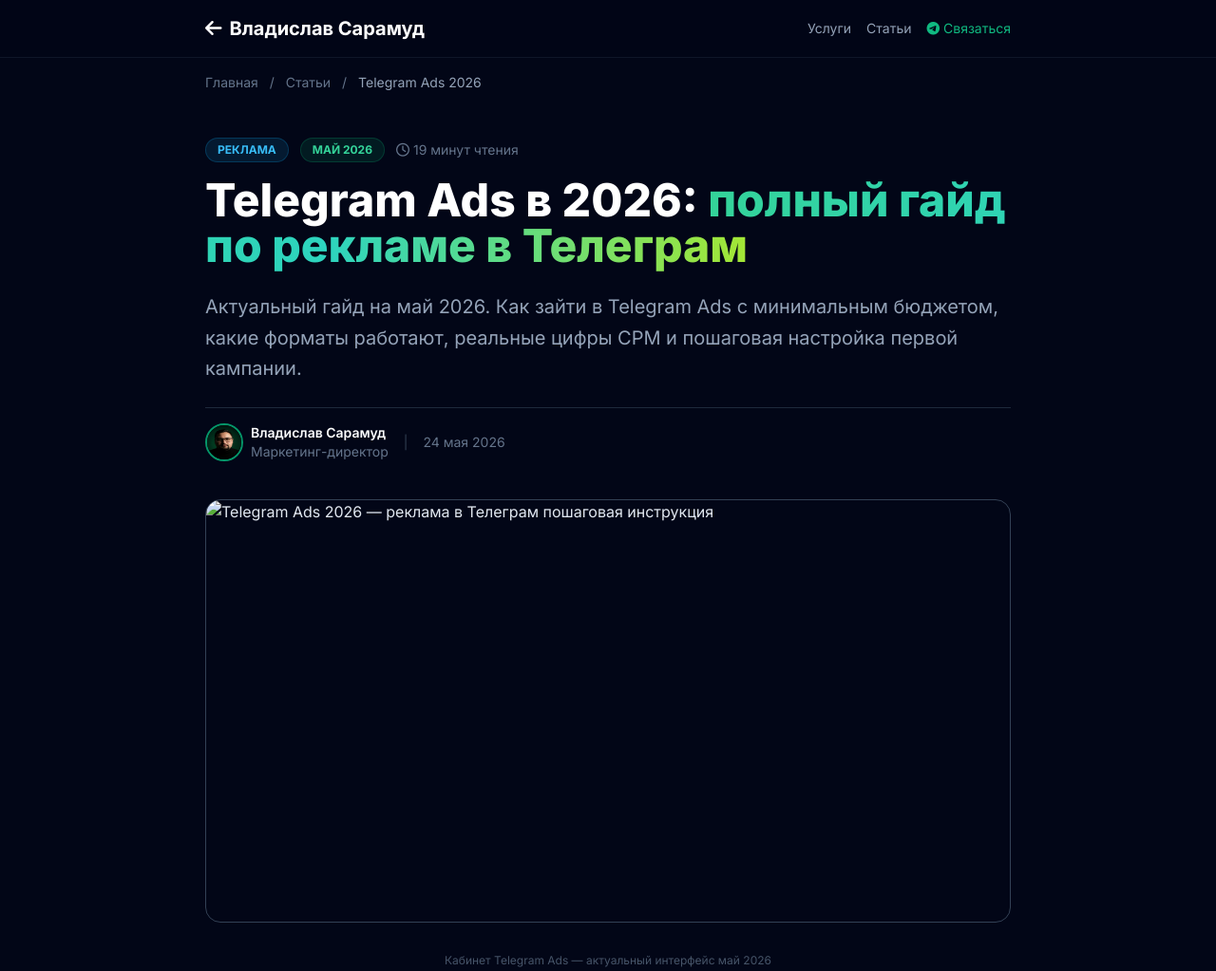
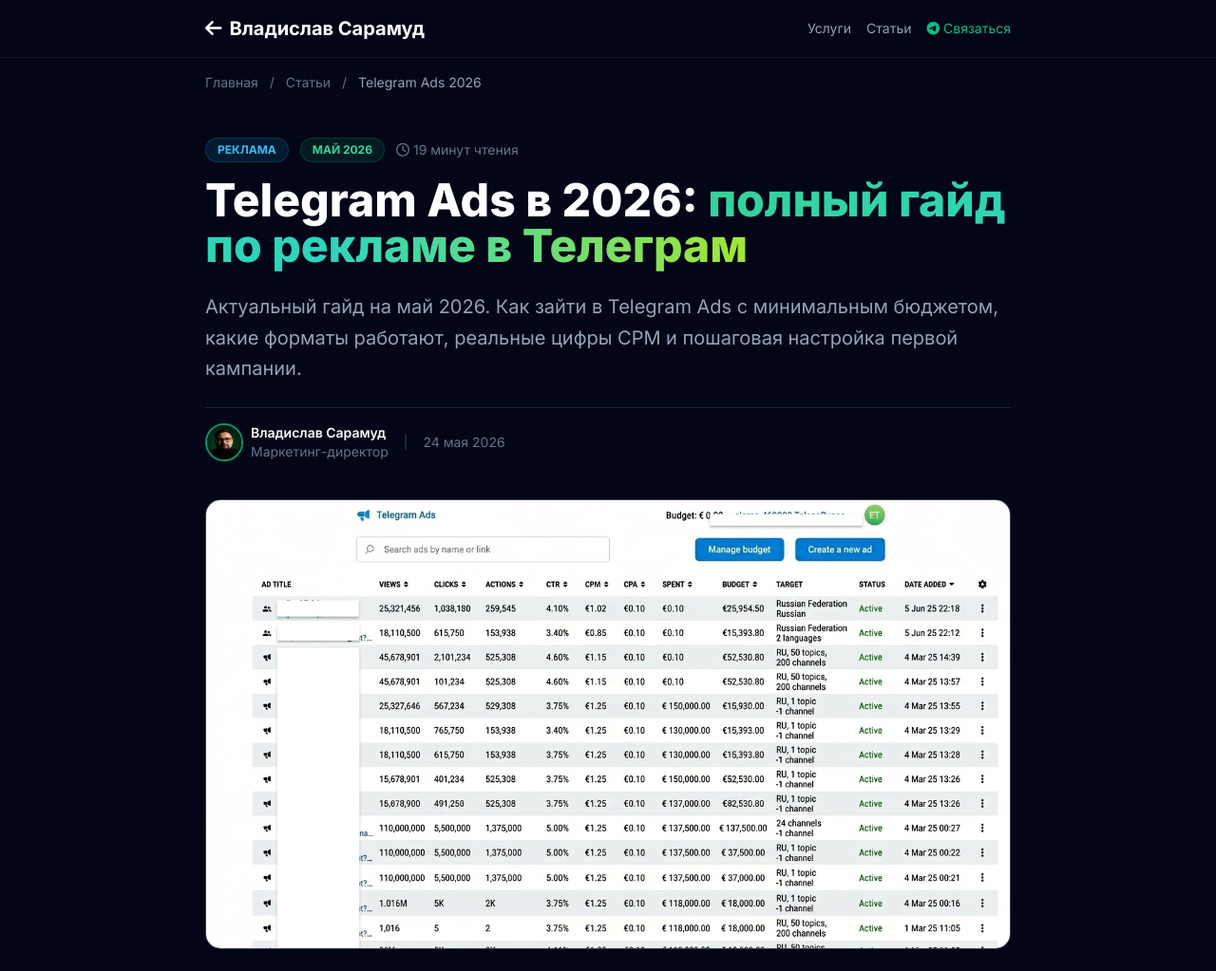
Before and after one commit to vladsaram/vladsaram.github.io, a plain HTML site: page articles/telegram-ads-2026/index.html in a window 1280 px wide. Shown: the top 1023 px of the page at 95% size. Drawn offline with nearby package versions, Linux system fonts and the light colour scheme.

Commit message:
Add files via upload

```diff
--- a/articles/telegram-ads-2026/index.html
+++ b/articles/telegram-ads-2026/index.html
@@ -12,7 +12,7 @@
     <meta property="og:url" content="https://saramudvlad.ru/articles/telegram-ads-2026.html">
     <meta property="og:title" content="Telegram Ads в 2026: как запустить рекламу в Телеграм">
     <meta property="og:description" content="Полный гайд по Telegram Ads. Форматы, бюджеты, таргетинг и реальные CPM в мае 2026.">
-    <meta property="og:image" content="https://saramudvlad.ru/articles/og-telegram-ads-2026.webp">
+    <meta property="og:image" content="https://saramudvlad.ru/images/og-telegram-ads-2026.webp">
     <meta property="article:published_time" content="2026-05-24T20:00:00+03:00">
     <meta property="article:author" content="Владислав Сарамуд">
     <meta property="article:section" content="Реклама">
@@ -20,7 +20,7 @@
     <meta name="twitter:card" content="summary_large_image">
     <meta name="twitter:title" content="Telegram Ads в 2026: полный гайд">
     <meta name="twitter:description" content="Как запустить рекламу в Телеграм с минимальным бюджетом">
-    <meta name="twitter:image" content="https://saramudvlad.ru/articles/og-telegram-ads-2026.webp">
+    <meta name="twitter:image" content="https://saramudvlad.ru/images/og-telegram-ads-2026.webp">
     <script type="text/javascript">
     (function(m,e,t,r,i,k,a){m[i]=m[i]||function(){(m[i].a=m[i].a||[]).push(arguments)};m[i].l=1*new Date();for(var j=0;j<document.scripts.length;j++){if(document.scripts[j].src===r){return;}}k=e.createElement(t),a=e.getElementsByTagName(t)[0],k.async=1,k.src=r,a.parentNode.insertBefore(k,a)})(window,document,'script','https://mc.yandex.ru/metrika/tag.js?id=106768627','ym');
     ym(106768627,'init',{ssr:true,webvisor:true,clickmap:true,ecommerce:"dataLayer",referrer:document.referrer,url:location.href,accurateTrackBounce:true,trackLinks:true});
@@ -28,7 +28,7 @@
     <noscript><div><img src="https://mc.yandex.ru/watch/106768627" style="position:absolute;left:-9999px;" alt=""/></div></noscript>
     <script src="https://cdn.tailwindcss.com"></script>
     <link href="https://cdnjs.cloudflare.com/ajax/libs/font-awesome/6.4.0/css/all.min.css" rel="stylesheet">
-    <script type="application/ld+json">{"@context":"https://schema.org","@type":"Article","headline":"Telegram Ads в 2026: как запустить рекламу в Телеграм с минимальным бюджетом","description":"Полный гайд по Telegram Ads в 2026. Форматы, бюджеты, таргетинг и реальные CPM.","image":"https://saramudvlad.ru/articles/og-telegram-ads-2026.webp","author":{"@type":"Person","name":"Владислав Сарамуд","url":"https://saramudvlad.ru"},"publisher":{"@type":"Person","name":"Владислав Сарамуд","logo":{"@type":"ImageObject","url":"https://saramudvlad.ru/avatar.jpg"}},"datePublished":"2026-05-24","dateModified":"2026-05-24","mainEntityOfPage":{"@type":"WebPage","@id":"https://saramudvlad.ru/articles/telegram-ads-2026.html"}}</script>
+    <script type="application/ld+json">{"@context":"https://schema.org","@type":"Article","headline":"Telegram Ads в 2026: как запустить рекламу в Телеграм с минимальным бюджетом","description":"Полный гайд по Telegram Ads в 2026. Форматы, бюджеты, таргетинг и реальные CPM.","image":"https://saramudvlad.ru/images/og-telegram-ads-2026.webp","author":{"@type":"Person","name":"Владислав Сарамуд","url":"https://saramudvlad.ru"},"publisher":{"@type":"Person","name":"Владислав Сарамуд","logo":{"@type":"ImageObject","url":"https://saramudvlad.ru/avatar.jpg"}},"datePublished":"2026-05-24","dateModified":"2026-05-24","mainEntityOfPage":{"@type":"WebPage","@id":"https://saramudvlad.ru/articles/telegram-ads-2026.html"}}</script>
     <script type="application/ld+json">{"@context":"https://schema.org","@type":"BreadcrumbList","itemListElement":[{"@type":"ListItem","position":1,"name":"Главная","item":"https://saramudvlad.ru"},{"@type":"ListItem","position":2,"name":"Статьи","item":"https://saramudvlad.ru/blog.html"},{"@type":"ListItem","position":3,"name":"Telegram Ads 2026"}]}</script>
     <style>
         @import url('https://fonts.googleapis.com/css2?family=Inter:wght@300;400;600;700;800&display=swap');
@@ -114,7 +114,7 @@
     <!-- КАРТИНКА ШАПКИ -->
     <div class="mb-10">
         <img
-            src="og-telegram-ads-2026.webp"
+            src="/images/og-telegram-ads-2026.webp"
             alt="Telegram Ads 2026 — реклама в Телеграм пошаговая инструкция"
             class="hero-image"
             width="800"
```
